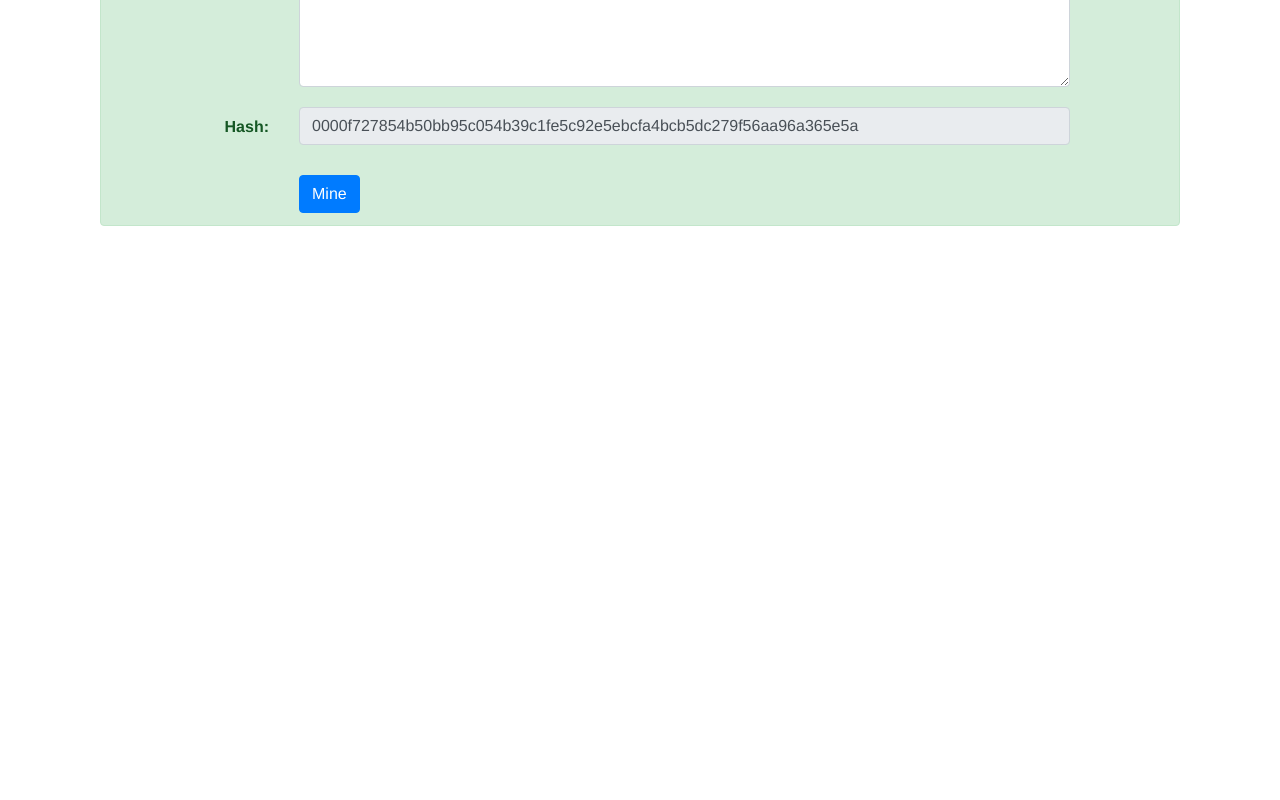
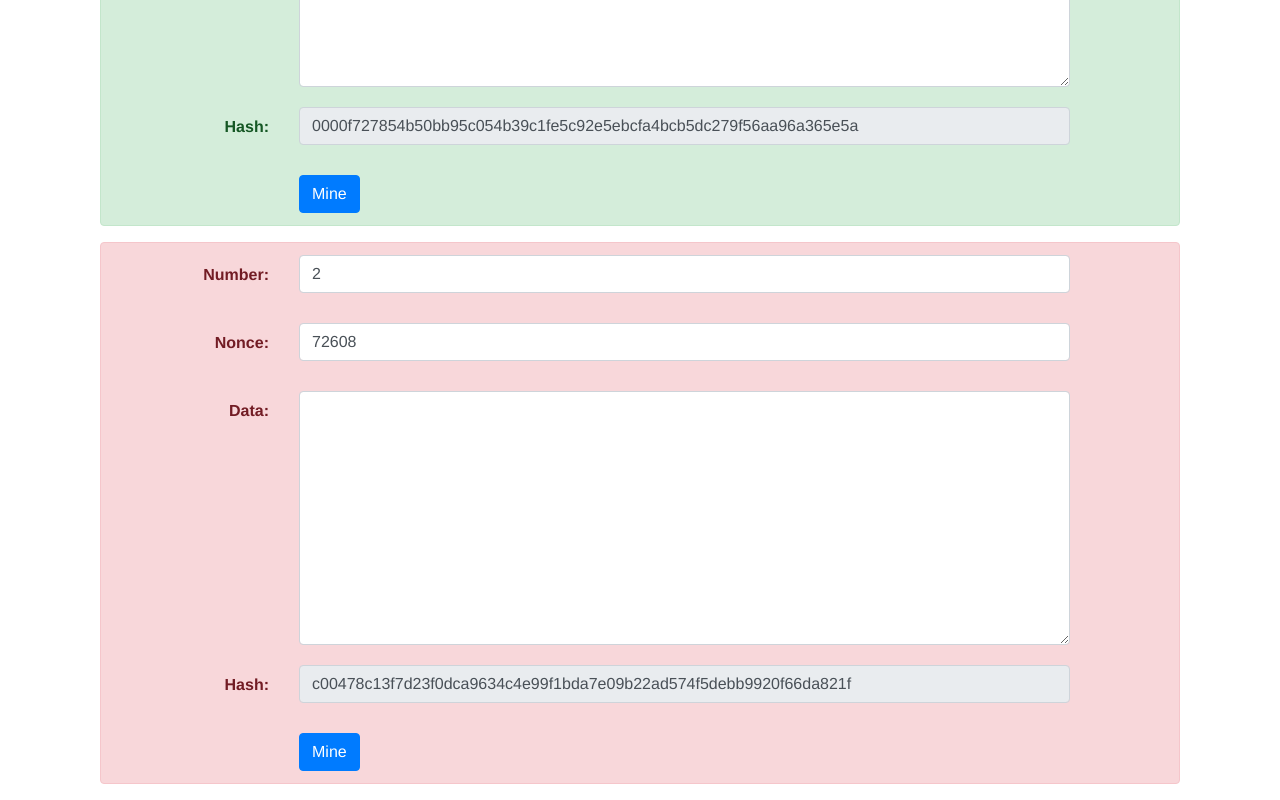
Before and after one commit to pachun/how-to-blockchain, a React (Create React App) app: page / in a window 1280 px wide. Shown: the part 474-1274 px from the top of the page. Before the commit the page ends 800 px from the top, so only its background shows below. Built offline with nearby package versions, Linux system fonts and the light colour scheme.

Commit message:
WIP works here.

```diff
--- a/src/BlockchainExample/index.js
+++ b/src/BlockchainExample/index.js
@@ -1,4 +1,5 @@
 import React from 'react'
+import update from 'immutability-helper'
 import { Container } from 'reactstrap'
 import shajs from 'sha.js'
 import Block from './Block'
@@ -7,12 +8,17 @@ class BlockchainExample extends React.Component {
   constructor() {
     super()
     this.state = {
-      block: {
+      blocks: [{
         number: '1',
         nonce: '72608',
         data: '',
         mining: false,
-      },
+      },{
+        number: '2',
+        nonce: '72608',
+        data: '',
+        mining: false,
+      }],
     }
   }
 
@@ -20,33 +26,50 @@ class BlockchainExample extends React.Component {
   sha256 = text => shajs('sha256').update(text).digest('hex')
   hash = block => this.sha256(this.blockAsString(block))
 
-  updateNumber = block => number => this.setState({ ...this.state, block: { ...block, number } })
-  updateNonce = block => nonce => this.setState({ ...this.state, block: { ...block, nonce } })
-  updateData = block => data => this.setState({ ...this.state, block: { ...block, data } })
+  newBlock = (index, newAttributes) => { return { ...this.state.blocks[index], ...newAttributes }}
+
+  updateNumber = index => number => this.setState(
+    update(this.state, {blocks: {[index]: {$set: this.newBlock(index, {number})}}})
+  )
+
+  updateNonce = index => nonce => this.setState(
+    update(this.state, {blocks: {[index]: {$set: this.newBlock(index, {nonce})}}})
+  )
+
+  updateData = index => data => this.setState(
+    update(this.state, {blocks: {[index]: {$set: this.newBlock(index, {data})}}})
+  )
 
   valid = block => this.hash(block).substring(0, 4) === "0000"
   backgroundColor = block => this.valid(block) ? "success" : "danger"
 
   blockToMine = block => { return { number: block.number, data: block.data, nonce: 0 } }
-  mine = block => this.setState({ ...this.state, block: { ...block, mining: true } }, () => setTimeout(this.findValidNonce(block), 1))
-  findValidNonce = block => () => {
-    for(var solvedBlock = this.blockToMine(block); !this.valid(solvedBlock); solvedBlock.nonce++) {}
-    this.setState({block: {...solvedBlock, mining: false}})
+
+  mine = index => () => this.setState(
+    update(this.state, {blocks: {[index]: {$set: this.newBlock(index, {mining: true})}}}),
+    () => setTimeout(this.findValidNonce(index), 1),
+  )
+
+  findValidNonce = (index) => () => {
+    for(var solvedBlock = this.blockToMine(this.state.blocks[index]); !this.valid(solvedBlock); solvedBlock.nonce++) {}
+    this.setState(update(this.state, {blocks: {[index]: {$set: this.newBlock(index, {...solvedBlock, mining: false})}}}))
   }
 
   render() {
     return (
       <Container>
         <h3>Blockchain</h3>
-        <Block
-          block={this.state.block}
-          updateNumber={this.updateNumber(this.state.block)}
-          updateNonce={this.updateNonce(this.state.block)}
-          updateData={this.updateData(this.state.block)}
-          hash={this.hash}
-          mine={this.mine}
-          backgroundColor={this.backgroundColor}
-        />
+        { this.state.blocks.map( (block, index) =>
+          <Block
+            block={block}
+            updateNumber={this.updateNumber(index)}
+            updateNonce={this.updateNonce(index)}
+            updateData={this.updateData(index)}
+            hash={this.hash}
+            mine={this.mine(index)}
+            backgroundColor={this.backgroundColor}
+          />
+        ) }
       </Container>
     )
   }
```
